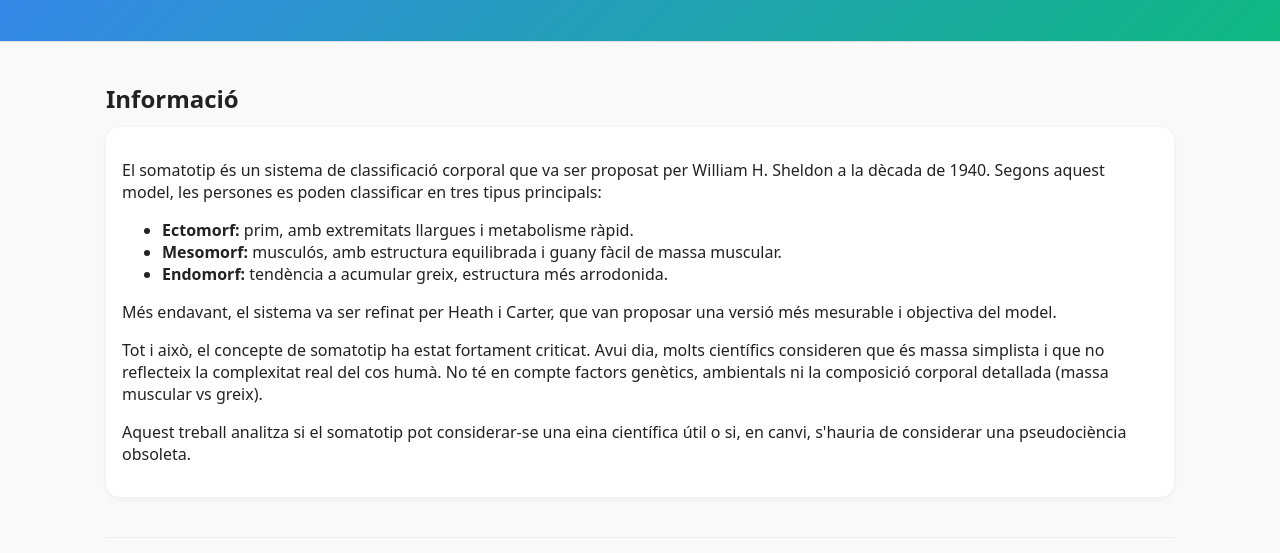
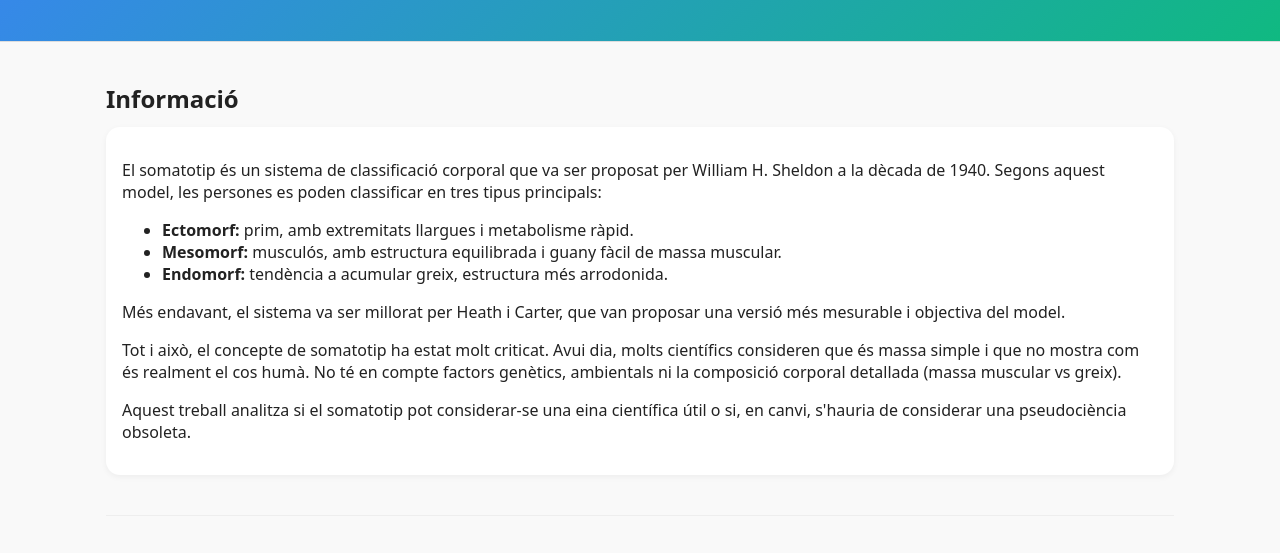
Before and after one commit to JoanCarlos10/somatotips, a plain HTML site: page index.html in a window 1280 px wide. Shown: the part 243-796 px from the top of the page. Drawn offline with Linux system fonts and the light colour scheme.

Commit message:
Update index.html

```diff
--- a/index.html
+++ b/index.html
@@ -43,8 +43,8 @@
       <li><strong>Mesomorf:</strong> musculós, amb estructura equilibrada i guany fàcil de massa muscular.</li>
       <li><strong>Endomorf:</strong> tendència a acumular greix, estructura més arrodonida.</li>
     </ul>
-    <p>Més endavant, el sistema va ser refinat per Heath i Carter, que van proposar una versió més mesurable i objectiva del model.</p>
-    <p>Tot i això, el concepte de somatotip ha estat fortament criticat. Avui dia, molts científics consideren que és massa simplista i que no reflecteix la complexitat real del cos humà. No té en compte factors genètics, ambientals ni la composició corporal detallada (massa muscular vs greix).</p>
+    <p>Més endavant, el sistema va ser millorat per Heath i Carter, que van proposar una versió més mesurable i objectiva del model.</p>
+    <p>Tot i això, el concepte de somatotip ha estat molt criticat. Avui dia, molts científics consideren que és massa simple i que no mostra com és realment el cos humà. No té en compte factors genètics, ambientals ni la composició corporal detallada (massa muscular vs greix).</p>
     <p>Aquest treball analitza si el somatotip pot considerar-se una eina científica útil o si, en canvi, s'hauria de considerar una pseudociència obsoleta.</p>
   </div>
 </section>
```
